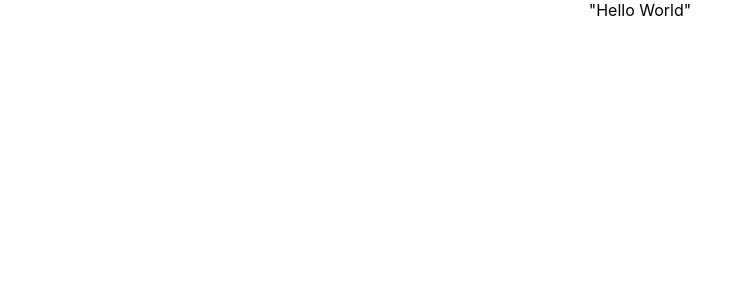
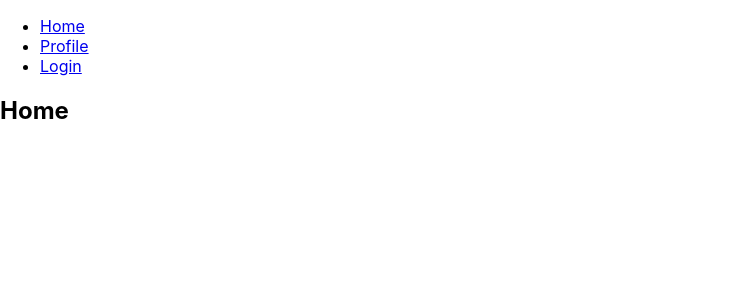
Before and after one commit to azyco/ui-chess-academy, a React (Create React App) app: page / in a window 1280 px wide. Shown: the top 300 px of the page, without its empty margins (0-752 px from the left). Built offline with nearby package versions, Linux system fonts and the light colour scheme.

Commit message:
added basic routing

```diff
--- a/package.json
+++ b/package.json
@@ -8,6 +8,7 @@
     "@testing-library/user-event": "^7.1.2",
     "react": "^16.13.1",
     "react-dom": "^16.13.1",
+    "react-router-dom": "^5.2.0",
     "react-scripts": "3.4.3"
   },
   "scripts": {
--- a/src/App.js
+++ b/src/App.js
@@ -1,12 +1,58 @@
 import React from 'react';
 import './App.css';
 
+import {
+  BrowserRouter as Router,
+  Switch,
+  Route,
+  Link
+} from "react-router-dom";
+
+
 function App() {
   return (
-    <div className="ui-header">
-			"Hello World"
-    </div>
+    <Router>
+      <div>
+        <nav>
+          <ul>
+            <li>
+              <Link to="/">Home</Link>
+            </li>
+            <li>
+              <Link to="/profile">Profile</Link>
+            </li>
+            <li>
+              <Link to="/login">Login</Link>
+            </li>
+          </ul>
+        </nav>
+        <Switch>
+          <Route path="/profile">
+            <Profile />
+          </Route>
+          <Route path="/login">
+            <Login />
+          </Route>
+          <Route path="/">
+            <Home />
+          </Route>
+        </Switch>
+      </div>
+    </Router>
   );
 }
 
+function Home() {
+  return <h2>Home</h2>;
+}
+
+function Profile() {
+  return <h2>About</h2>;
+}
+
+function Login() {
+  return <h2>Login</h2>;
+}
+
+
 export default App;
```
Also changed, not shown: 1 other file (tests, documents, lock files or other folders).
